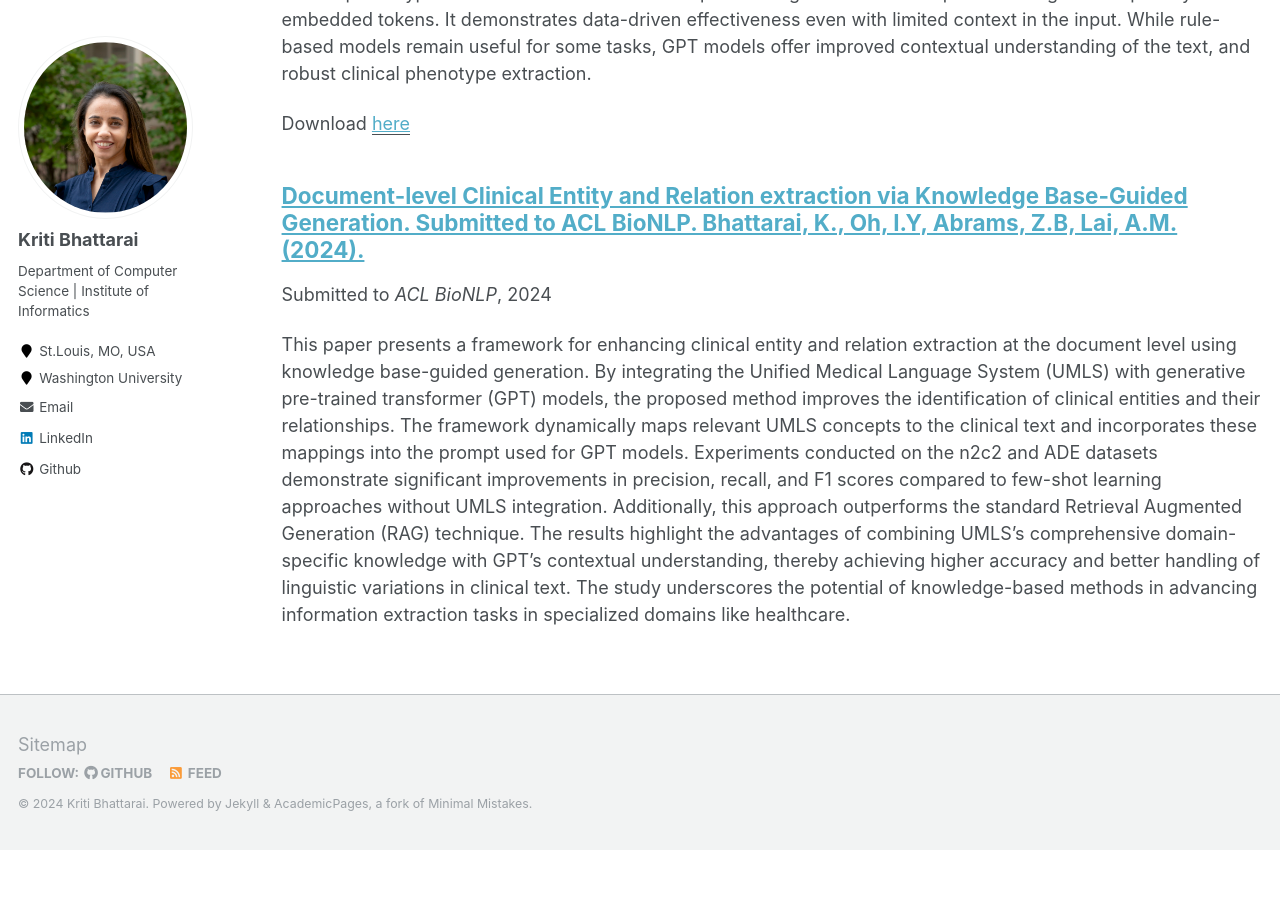
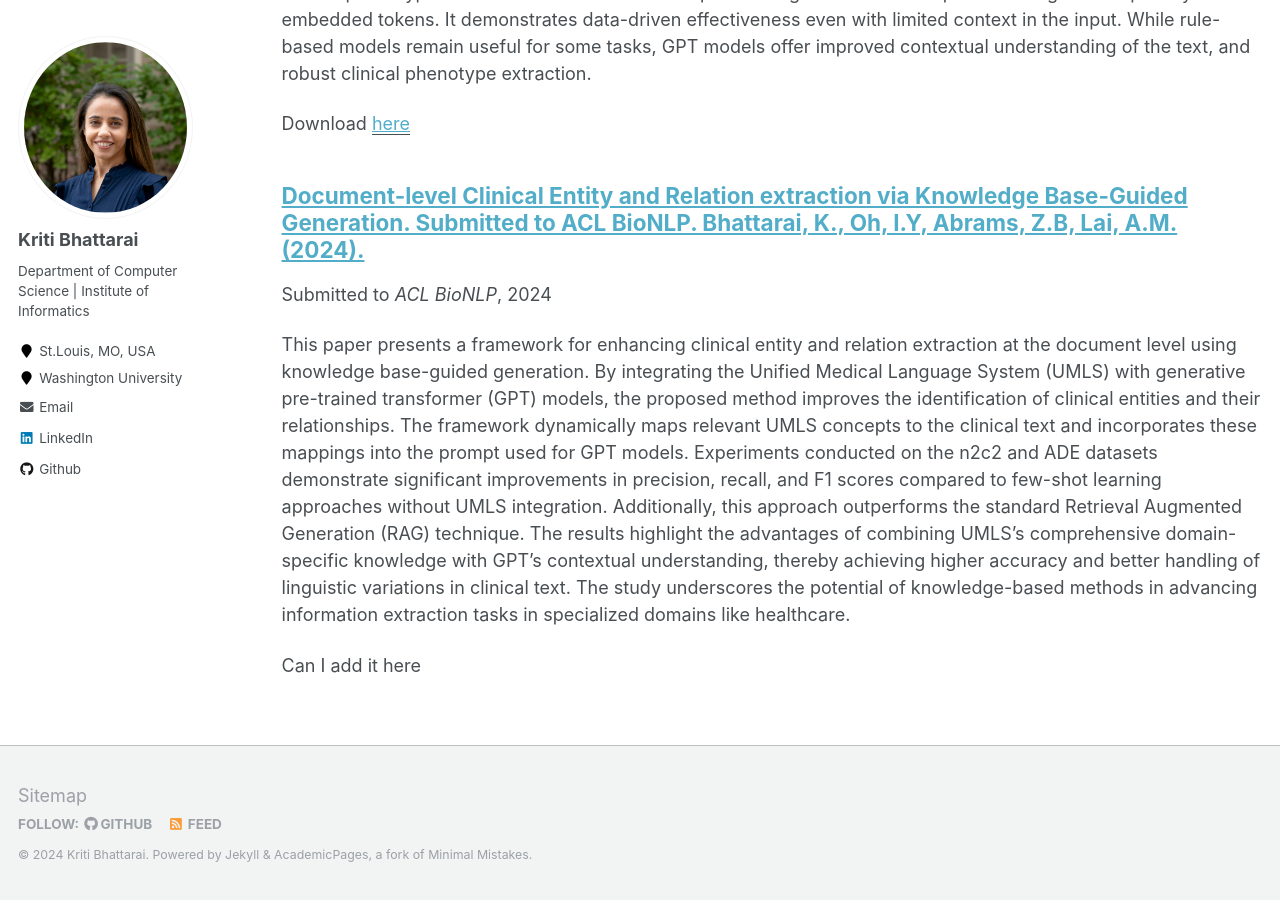
Before and after one commit to kritibhattarai23/kritibhattarai23.github.io, a Jekyll site: the page built from _pages/publications.md, in a window 1280 px wide and 900 px high, scrolled down 740 px. Built offline with Jekyll 4.4.1, drawn with Linux system fonts in a browser that asks for light colours; before the commit the page ends 1590 px from its top, so only the background shows below that.

Commit message:
Update publications.md

```diff
--- a/_pages/publications.md
+++ b/_pages/publications.md
@@ -14,3 +14,6 @@ author_profile: true
 {% for post in site.publications %}
   {% include archive-single.html %}
 {% endfor %}
+
+
+Can I add it here
```
